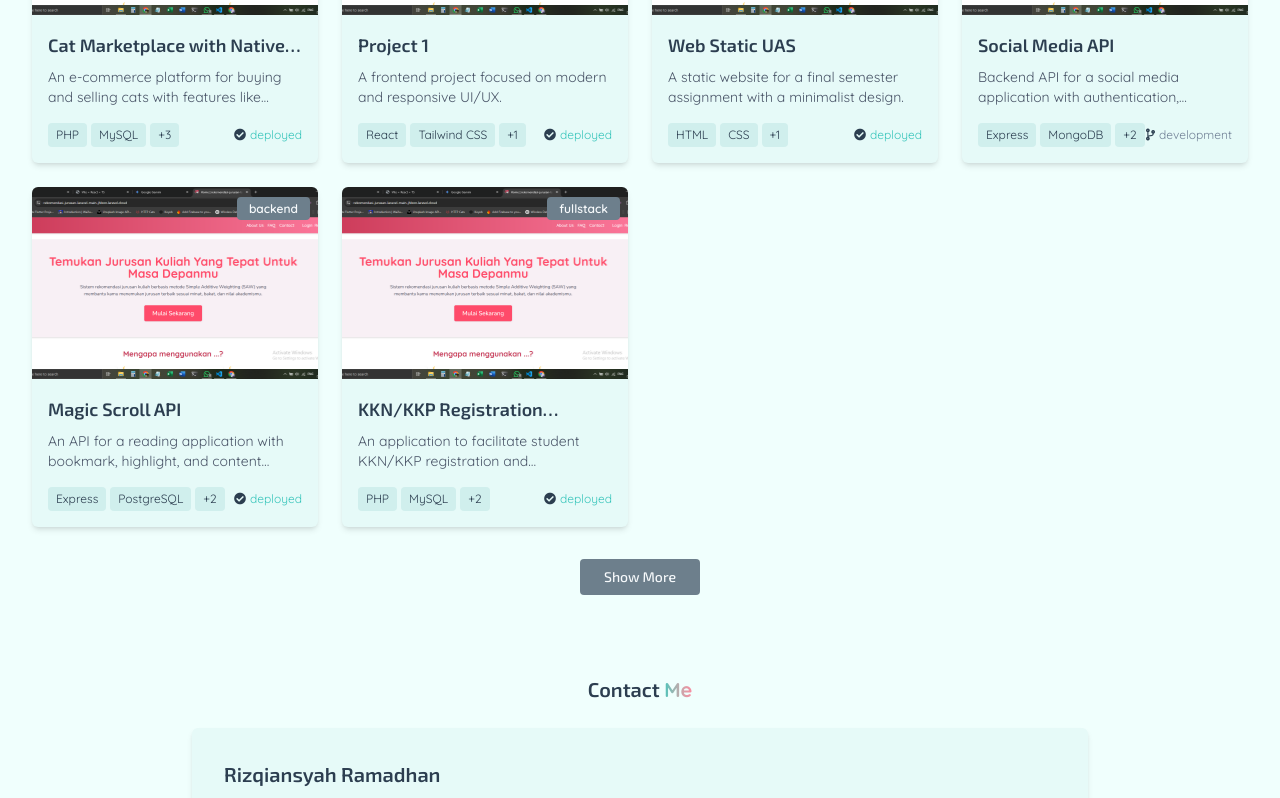
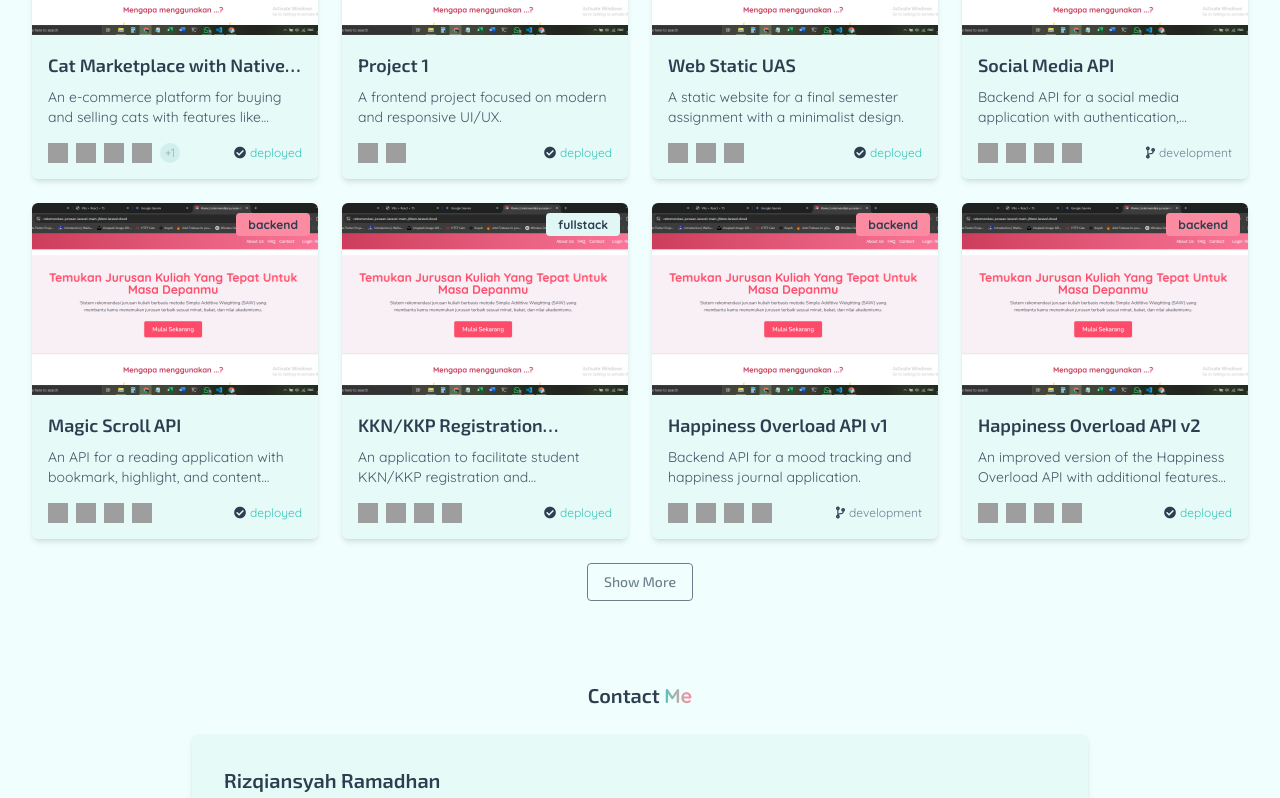
Before and after one commit to Rizz404/my-portfolio, a React (Vite) app: page /en in a window 1280 px wide. Shown: the part 2339-3137 px from the top of the page. Built offline with nearby package versions, Linux system fonts and the light colour scheme; grey boxes are pictures that could not be loaded.

Commit message:
fix(projects-section): change design

```diff
--- a/public/locales/en/translation.json
+++ b/public/locales/en/translation.json
@@ -74,7 +74,7 @@
     ],
     "languagesHeading": "Languages",
     "languages": ["Indonesian (Native)", "English (Intermediate)"],
-    "quote": "Eager to learn and contribute to impactful projects. "
+    "quote": "Driven by a curiosity for how technologies connect to create great products. I'm eager to grow and contribute my skills within a collaborative team."
   },
   "projects": {
     "heading1": "My",
--- a/public/locales/id/translation.json
+++ b/public/locales/id/translation.json
@@ -44,7 +44,7 @@
   },
   "experience": {
     "heading1": "Pengalaman",
-    "currentFocus": "Saat ini fokus untuk mendapatkan pengalaman praktis dan menyelesaikan pendidikan saya di",
+    "currentFocus": "Saat ini fokus untuk mendapatkan pengalaman dan menyelesaikan pendidikan saya di",
     "universityName": "Global Institute Technology And Business",
     "universityPeriod": "(2022-2025).",
     "sanken": {
@@ -74,7 +74,7 @@
     ],
     "languagesHeading": "Bahasa",
     "languages": ["Indonesia (Native)", "Inggris (Intermediate)"],
-    "quote": "Selalu bersemangat untuk belajar dan berkontribusi pada proyek-proyek yang berdampak."
+    "quote": "Digerakkan oleh rasa ingin tahu tentang bagaimana teknologi terhubung untuk menciptakan produk hebat. Saya bersemangat untuk berkembang dan menyumbangkan keahlian saya dalam sebuah tim yang kolaboratif."
   },
   "projects": {
     "heading1": "Proyek",
--- a/src/components/partials/ProjectsSection.tsx
+++ b/src/components/partials/ProjectsSection.tsx
@@ -1,6 +1,87 @@
 import { useState } from "react";
 import { useLocalization } from "../../hooks/useLocalization";
 import { motion, AnimatePresence } from "framer-motion";
+import { useBreakpoint } from "../../hooks/useBreakpoint";
+
+const categoryStyles: Record<ProjectCategory, string> = {
+  all: "bg-secondary text-secondary",
+  frontend: "bg-primary text-text-primary",
+  backend: "bg-accent text-text-primary",
+  fullstack: "bg-bg-alt text-text-primary",
+  mobile: "bg-secondary text-text-primary",
+};
+
+const techIcons: Record<string, string> = {
+  PHP: "https://cdn.jsdelivr.net/gh/devicons/devicon@latest/icons/php/php-original.svg",
+  MySQL:
+    "https://cdn.jsdelivr.net/gh/devicons/devicon@latest/icons/mysql/mysql-original.svg",
+  JavaScript:
+    "https://cdn.jsdelivr.net/gh/devicons/devicon@latest/icons/javascript/javascript-original.svg",
+  HTML: "https://cdn.jsdelivr.net/gh/devicons/devicon@latest/icons/html5/html5-original.svg",
+  CSS: "https://cdn.jsdelivr.net/gh/devicons/devicon@latest/icons/css3/css3-original.svg",
+  React:
+    "https://cdn.jsdelivr.net/gh/devicons/devicon@latest/icons/react/react-original.svg",
+  TailwindCSS:
+    "https://cdn.jsdelivr.net/gh/devicons/devicon@latest/icons/tailwindcss/tailwindcss-original.svg",
+  Express:
+    "https://cdn.jsdelivr.net/gh/devicons/devicon@latest/icons/express/express-original.svg",
+  MongoDB:
+    "https://cdn.jsdelivr.net/gh/devicons/devicon@latest/icons/mongodb/mongodb-original.svg",
+  JWT: "https://jwt.io/img/pic_logo.svg",
+  "Node.js":
+    "https://cdn.jsdelivr.net/gh/devicons/devicon@latest/icons/nodejs/nodejs-original.svg",
+  PostgreSQL:
+    "https://cdn.jsdelivr.net/gh/devicons/devicon@latest/icons/postgresql/postgresql-original.svg",
+  TypeScript:
+    "https://cdn.jsdelivr.net/gh/devicons/devicon@latest/icons/typescript/typescript-original.svg",
+  Bootstrap:
+    "https://cdn.jsdelivr.net/gh/devicons/devicon@latest/icons/bootstrap/bootstrap-original.svg",
+  jQuery:
+    "https://cdn.jsdelivr.net/gh/devicons/devicon@latest/icons/jquery/jquery-original.svg",
+  NestJS:
+    "https://cdn.jsdelivr.net/gh/devicons/devicon@latest/icons/nestjs/nestjs-original.svg",
+  Prisma:
+    "https://cdn.jsdelivr.net/gh/devicons/devicon@latest/icons/prisma/prisma-original.svg",
+  Redis:
+    "https://cdn.jsdelivr.net/gh/devicons/devicon@latest/icons/redis/redis-original.svg",
+  Flutter:
+    "https://cdn.jsdelivr.net/gh/devicons/devicon@latest/icons/flutter/flutter-original.svg",
+  Dart: "https://cdn.jsdelivr.net/gh/devicons/devicon@latest/icons/dart/dart-original.svg",
+  Firebase:
+    "https://cdn.jsdelivr.net/gh/devicons/devicon@latest/icons/firebase/firebase-original.svg",
+  Flask:
+    "https://cdn.jsdelivr.net/gh/devicons/devicon@latest/icons/flask/flask-original.svg",
+  Python:
+    "https://cdn.jsdelivr.net/gh/devicons/devicon@latest/icons/python/python-original.svg",
+  SQLAlchemy:
+    "https://cdn.jsdelivr.net/gh/devicons/devicon@latest/icons/sqlalchemy/sqlalchemy-original.svg",
+  SQLite:
+    "https://cdn.jsdelivr.net/gh/devicons/devicon@latest/icons/sqlite/sqlite-original.svg",
+  GetX: "https://raw.githubusercontent.com/jonataslaw/getx-community/master/get.png", // Contoh custom icon
+  Laravel:
+    "https://cdn.jsdelivr.net/gh/devicons/devicon@latest/icons/laravel/laravel-original.svg",
+};
+
+const modalVariants = {
+  hidden: { opacity: 0, scale: 0.95 },
+  visible: {
+    opacity: 1,
+    scale: 1,
+    transition: {
+      type: "spring",
+      damping: 25,
+      stiffness: 300,
+      when: "beforeChildren",
+      staggerChildren: 0.07,
+    },
+  },
+  exit: { opacity: 0, scale: 0.95 },
+};
+
+const itemVariants = {
+  hidden: { opacity: 0, y: 20 },
+  visible: { opacity: 1, y: 0 },
+};
 
 interface ProjectsSectionProps {
   id: string;
@@ -17,6 +98,8 @@ type Project = {
   image: string;
   deployed: boolean;
   maintained: boolean;
+  repoUrl?: string; // URL ke repo GitHub
+  liveUrl?: string; // URL ke website/demo live
 };
 
 const ProjectsSection = ({ id }: ProjectsSectionProps) => {
@@ -25,6 +108,8 @@ const ProjectsSection = ({ id }: ProjectsSectionProps) => {
   const [selectedProject, setSelectedProject] = useState<Project | null>(null);
   const [modalOpen, setModalOpen] = useState(false);
   const [showAll, setShowAll] = useState(false);
+
+  const breakpoint = useBreakpoint();
 
   const projects: Project[] = [
     {
@@ -36,6 +121,8 @@ const ProjectsSection = ({ id }: ProjectsSectionProps) => {
       image: "/assets/images/rekomendasi-jurusan.png",
       deployed: true,
       maintained: false,
+      repoUrl: "https://github.com/user/repo",
+      liveUrl: "https://project-live-url.com",
     },
     {
       id: "project1",
@@ -46,6 +133,8 @@ const ProjectsSection = ({ id }: ProjectsSectionProps) => {
       image: "/assets/images/rekomendasi-jurusan.png",
       deployed: true,
       maintained: true,
+      repoUrl: "https://github.com/user/repo",
+      liveUrl: "https://project-live-url.com",
     },
     {
       id: "web-static-uas",
@@ -56,6 +145,8 @@ const ProjectsSection = ({ id }: ProjectsSectionProps) => {
       image: "/assets/images/rekomendasi-jurusan.png",
       deployed: true,
       maintained: false,
+      repoUrl: "https://github.com/user/repo",
+      liveUrl: "https://project-live-url.com",
     },
     {
       id: "social-media-api",
@@ -66,6 +157,8 @@ const ProjectsSection = ({ id }: ProjectsSectionProps) => {
       image: "/assets/images/rekomendasi-jurusan.png",
       deployed: false,
       maintained: false,
+      repoUrl: "https://github.com/user/repo",
+      liveUrl: "https://project-live-url.com",
     },
     {
       id: "magic-scroll-api",
@@ -76,6 +169,8 @@ const ProjectsSection = ({ id }: ProjectsSectionProps) => {
       image: "/assets/images/rekomendasi-jurusan.png",
       deployed: true,
       maintained: false,
+      repoUrl: "https://github.com/user/repo",
+      liveUrl: "https://project-live-url.com",
     },
     {
       id: "sistem-informasi-kkn",
@@ -86,6 +181,8 @@ const ProjectsSection = ({ id }: ProjectsSectionProps) => {
       image: "/assets/images/rekomendasi-jurusan.png",
       deployed: true,
       maintained: true,
+      repoUrl: "https://github.com/user/repo",
+      liveUrl: "https://project-live-url.com",
     },
     {
       id: "happiness-overload-api-v1",
@@ -96,6 +193,8 @@ const ProjectsSection = ({ id }: ProjectsSectionProps) => {
       image: "/assets/images/rekomendasi-jurusan.png",
       deployed: false,
       maintained: false,
+      repoUrl: "https://github.com/user/repo",
+      liveUrl: "https://project-live-url.com",
     },
     {
       id: "happiness-overload-api-v2",
@@ -106,6 +205,8 @@ const ProjectsSection = ({ id }: ProjectsSectionProps) => {
       image: "/assets/images/rekomendasi-jurusan.png",
       deployed: true,
       maintained: true,
+      repoUrl: "https://github.com/user/repo",
+      liveUrl: "https://project-live-url.com",
     },
     {
       id: "magic-scroll-api-v2",
@@ -116,6 +217,8 @@ const ProjectsSection = ({ id }: ProjectsSectionProps) => {
       image: "/assets/images/rekomendasi-jurusan.png",
       deployed: true,
       maintained: true,
+      repoUrl: "https://github.com/user/repo",
+      liveUrl: "https://project-live-url.com",
     },
     {
       id: "big-floppa-api",
@@ -126,6 +229,8 @@ const ProjectsSection = ({ id }: ProjectsSectionProps) => {
       image: "/assets/images/rekomendasi-jurusan.png",
       deployed: true,
       maintained: false,
+      repoUrl: "https://github.com/user/repo",
+      liveUrl: "https://project-live-url.com",
     },
     {
       id: "simple-flutter-todo",
@@ -136,6 +241,8 @@ const ProjectsSection = ({ id }: ProjectsSectionProps) => {
       image: "/assets/images/rekomendasi-jurusan.png",
       deployed: true,
       maintained: false,
+      repoUrl: "https://github.com/user/repo",
+      liveUrl: "https://project-live-url.com",
     },
     {
       id: "gun-api-with-flask",
@@ -146,6 +253,8 @@ const ProjectsSection = ({ id }: ProjectsSectionProps) => {
       image: "/assets/images/rekomendasi-jurusan.png",
       deployed: false,
       maintained: false,
+      repoUrl: "https://github.com/user/repo",
+      liveUrl: "https://project-live-url.com",
     },
     {
       id: "uas-mobile",
@@ -156,6 +265,8 @@ const ProjectsSection = ({ id }: ProjectsSectionProps) => {
       image: "/assets/images/rekomendasi-jurusan.png",
       deployed: false,
       maintained: false,
+      repoUrl: "https://github.com/user/repo",
+      liveUrl: "https://project-live-url.com",
     },
     {
       id: "e-book-api",
@@ -166,6 +277,8 @@ const ProjectsSection = ({ id }: ProjectsSectionProps) => {
       image: "/assets/images/rekomendasi-jurusan.png",
       deployed: true,
       maintained: true,
+      repoUrl: "https://github.com/user/repo",
+      liveUrl: "https://project-live-url.com",
     },
     {
       id: "tegar-workshop-server",
@@ -176,6 +289,8 @@ const ProjectsSection = ({ id }: ProjectsSectionProps) => {
       image: "/assets/images/rekomendasi-jurusan.png",
       deployed: true,
       maintained: true,
+      repoUrl: "https://github.com/user/repo",
+      liveUrl: "https://project-live-url.com",
     },
     {
       id: "rekomendasi-jurusan-laravel",
@@ -186,6 +301,8 @@ const ProjectsSection = ({ id }: ProjectsSectionProps) => {
       image: "/assets/images/rekomendasi-jurusan.png",
       deployed: true,
       maintained: false,
+      repoUrl: "https://github.com/user/repo",
+      liveUrl: "https://project-live-url.com",
     },
     {
       id: "car-paint-server",
@@ -196,6 +313,8 @@ const ProjectsSection = ({ id }: ProjectsSectionProps) => {
       image: "/assets/images/rekomendasi-jurusan.png",
       deployed: false,
       maintained: false,
+      repoUrl: "https://github.com/user/repo",
+      liveUrl: "https://project-live-url.com",
     },
     {
       id: "project-3",
@@ -206,6 +325,8 @@ const ProjectsSection = ({ id }: ProjectsSectionProps) => {
       image: "/assets/images/rekomendasi-jurusan.png",
       deployed: true,
       maintained: true,
+      repoUrl: "https://github.com/user/repo",
+      liveUrl: "https://project-live-url.com",
     },
   ];
 
@@ -221,10 +342,22 @@ const ProjectsSection = ({ id }: ProjectsSectionProps) => {
     (project) => activeCategory === "all" || project.category === activeCategory
   );
 
-  // For mobile view, limit the number of projects shown initially
+  let initialLimit;
+  switch (breakpoint) {
+    case "xl":
+      initialLimit = 8;
+      break;
+    case "md":
+      initialLimit = 6;
+      break;
+    default: // sm
+      initialLimit = 2;
+      break;
+  }
+
   const displayedProjects = showAll
     ? filteredProjects
-    : filteredProjects.slice(0, 6);
+    : filteredProjects.slice(0, initialLimit);
 
   const openModal = (project: Project) => {
     setSelectedProject(project);
@@ -306,7 +439,11 @@ const ProjectsSection = ({ id }: ProjectsSectionProps) => {
                   loading="lazy"
                 />
                 <div className="absolute top-2 right-2">
-                  <span className="px-3 py-1 text-xs font-semibold rounded bg-opacity-80 text-text-inverted bg-secondary">
+                  <span
+                    className={`px-3 py-1 text-xs font-bold rounded ${
+                      categoryStyles[project.category]
+                    }`}
+                  >
                     {project.category}
                   </span>
                 </div>
@@ -320,19 +457,22 @@ const ProjectsSection = ({ id }: ProjectsSectionProps) => {
                 </p>
 
                 <div className="flex items-center justify-between mt-4">
-                  <div className="flex gap-1">
-                    {project.techStack.slice(0, 2).map((tech, idx) => (
-                      <span
-                        key={idx}
-                        className="px-2 py-1 text-xs rounded bg-bg-muted"
-                      >
-                        {tech}
-                      </span>
-                    ))}
-                    {project.techStack.length > 2 && (
-                      <span className="px-2 py-1 text-xs rounded bg-bg-muted">
-                        +{project.techStack.length - 2}
-                      </span>
+                  <div className="flex items-center gap-2">
+                    {project.techStack.slice(0, 4).map((tech) =>
+                      techIcons[tech] ? (
+                        <img
+                          key={tech}
+                          src={techIcons[tech]}
+                          alt={tech}
+                          title={tech} // Tooltip nama tech saat hover
+                          className="w-5 h-5"
+                        />
+                      ) : null
+                    )}
+                    {project.techStack.length > 4 && (
+                      <div className="flex items-center justify-center w-5 h-5 text-xs rounded-full bg-bg-muted text-text-muted">
+                        +{project.techStack.length - 4}
+                      </div>
                     )}
                   </div>
                   <span className="text-xs">
@@ -361,17 +501,15 @@ const ProjectsSection = ({ id }: ProjectsSectionProps) => {
         </div>
       )}
 
-      {filteredProjects.length > 6 && (
-        <div className="flex justify-center mt-8">
+      {filteredProjects.length > initialLimit && (
+        <div className="flex justify-center mt-6">
           <motion.button
-            className="px-6 py-2 text-sm font-medium rounded text-text-inverted bg-secondary hover:bg-secondary-hover"
+            className="px-4 py-2 text-sm font-medium rounded border border-secondary text-secondary transition-colors duration-200 hover:border-primary hover:text-primary"
             onClick={() => setShowAll(!showAll)}
-            whileHover={{ scale: 1.05 }}
+            whileHover={{ scale: 1.05, y: -2 }}
             whileTap={{ scale: 0.95 }}
           >
-            {showAll
-              ? t("projects.showLess") || "Show Less"
-              : t("projects.showMore") || "Show More"}
+            {showAll ? t("skills.showLess") : t("skills.showMore")}
           </motion.button>
         </div>
       )}
@@ -379,117 +517,139 @@ const ProjectsSection = ({ id }: ProjectsSectionProps) => {
       <AnimatePresence>
         {modalOpen && selectedProject && (
           <motion.div
-            className="fixed inset-0 z-50 flex items-center justify-center px-4 py-10 overflow-y-auto backdrop-blur-md bg-bg-main bg-opacity-70"
+            className="fixed inset-0 z-50 flex items-center justify-center px-4 py-10 overflow-y-auto backdrop-blur-md bg-bg-main/80"
             onClick={closeModal}
             initial={{ opacity: 0 }}
             animate={{ opacity: 1 }}
             exit={{ opacity: 0 }}
-            transition={{ duration: 0.2 }}
           >
             <motion.div
-              className="bg-bg-main rounded-md max-w-4xl w-full max-h-[90vh] overflow-y-auto relative shadow-xl"
+              className="bg-bg-alt rounded-lg max-w-4xl w-full max-h-[90vh] overflow-y-auto relative shadow-2xl border border-bg-muted flex flex-col"
               onClick={(e) => e.stopPropagation()}
-              initial={{ scale: 0.9, opacity: 0 }}
-              animate={{ scale: 1, opacity: 1 }}
-              exit={{ scale: 0.9, opacity: 0 }}
-              transition={{ type: "spring", damping: 25 }}
+              variants={modalVariants}
+              initial="hidden"
+              animate="visible"
+              exit="exit"
             >
+              <div className="sticky top-0 z-10 flex justify-end p-2 bg-bg-alt/80 backdrop-blur-sm">
                 <motion.button
-                className="absolute text-xl top-4 right-4 text-text-primary hover:text-primary"
+                  className="flex items-center justify-center w-8 h-8 rounded-full text-text-secondary hover:bg-bg-muted hover:text-primary"
                   onClick={closeModal}
                   aria-label={t("projects.closeModalAriaLabel")}
                   whileHover={{ scale: 1.1, rotate: 90 }}
-                transition={{ duration: 0.2 }}
                 >
                   <i className="fas fa-times"></i>
                 </motion.button>
+              </div>
 
-              <div className="w-full h-64 overflow-hidden sm:h-80">
+              <div className="flex-grow p-6 pt-0 md:p-8 md:pt-0">
+                <div className="grid gap-8 md:grid-cols-2">
+                  {/* --- KOLOM KIRI: GAMBAR & TOMBOL AKSI --- */}
+                  <motion.div variants={itemVariants}>
+                    <div className="mb-4 overflow-hidden rounded-lg shadow-lg">
                       <img
                         src={selectedProject.image}
                         alt={selectedProject.name}
-                  className="object-cover w-full h-full"
+                        className="object-cover w-full h-auto"
                       />
                     </div>
+                    <div className="flex gap-4">
+                      {selectedProject.liveUrl && (
+                        <a
+                          href={selectedProject.liveUrl}
+                          target="_blank"
+                          rel="noopener noreferrer"
+                          className="flex-1 text-center btn btn-primary"
+                        >
+                          Live Demo{" "}
+                          <i className="ml-2 fas fa-external-link-alt"></i>
+                        </a>
+                      )}
+                      {selectedProject.repoUrl && (
+                        <a
+                          href={selectedProject.repoUrl}
+                          target="_blank"
+                          rel="noopener noreferrer"
+                          className="flex-1 text-center btn btn-secondary"
+                        >
+                          Source Code <i className="ml-2 fab fa-github"></i>
+                        </a>
+                      )}
+                    </div>
+                  </motion.div>
 
-              <div className="p-6">
-                <div className="flex flex-wrap items-center justify-between gap-3 mb-4">
-                  <h3 className="text-2xl font-semibold">
+                  {/* --- KOLOM KANAN: DETAIL PROYEK --- */}
+                  <motion.div variants={itemVariants}>
+                    <span
+                      className={`px-3 py-1 mb-3 inline-block text-sm font-bold rounded-full ${
+                        categoryStyles[selectedProject.category]
+                      }`}
+                    >
+                      {selectedProject.category}
+                    </span>
+                    <h3 className="mb-3 text-3xl font-bold text-text-primary">
                       {selectedProject.name}
                     </h3>
-                  <span className="px-3 py-1 text-xs font-medium rounded-full text-text-inverted bg-primary">
-                    {selectedProject.category}
-                  </span>
-                </div>
-
-                <p className="mb-6 text-text-secondary">
+                    <p className="mb-6 leading-relaxed text-text-secondary">
                       {selectedProject.description}
                     </p>
 
-                <div className="mb-6">
-                  <h4 className="mb-3 text-lg font-medium text-primary">
+                    <h4 className="mb-3 text-lg font-semibold text-text-primary">
                       {t("projects.techStackHeading")}
                     </h4>
-                  <div className="flex flex-wrap gap-2">
-                    {selectedProject.techStack.map((tech, idx) => (
-                      <motion.span
-                        key={idx}
-                        className="px-3 py-1 text-sm rounded bg-bg-element"
-                        initial={{ opacity: 0, y: 10 }}
-                        animate={{
-                          opacity: 1,
-                          y: 0,
-                          transition: { delay: idx * 0.05 },
-                        }}
-                        whileHover={{ y: -2 }}
+                    <div className="flex flex-wrap gap-3 mb-6">
+                      {selectedProject.techStack.map((tech) => (
+                        <div
+                          key={tech}
+                          className="flex items-center gap-2 px-3 py-1 rounded-md bg-bg-element"
                         >
-                        {tech}
-                      </motion.span>
+                          <img
+                            src={techIcons[tech]}
+                            alt={tech}
+                            className="w-5 h-5"
+                          />
+                          <span className="text-sm font-medium">{tech}</span>
+                        </div>
                       ))}
                     </div>
+
+                    <div className="p-4 rounded-md bg-bg-element">
+                      <div className="flex justify-between">
+                        <div>
+                          <span className="block text-sm font-medium text-text-muted">
+                            {t("projects.status.label")}
+                          </span>
+                          <span
+                            className={`font-semibold ${
+                              selectedProject.maintained
+                                ? "text-primary"
+                                : "text-accent"
+                            }`}
+                          >
+                            {selectedProject.maintained
+                              ? t("projects.status.maintained")
+                              : t("projects.status.archived")}
+                          </span>
                         </div>
-
-                <div className="flex flex-wrap gap-6 text-sm">
                         <div>
-                    <span className="font-medium">
-                      {t("projects.status.label")}:
-                    </span>{" "}
-                    {selectedProject.maintained ? (
-                      <span className="text-primary">
-                        {t("projects.status.maintained")}
+                          <span className="block text-sm font-medium text-text-muted">
+                            {t("projects.deployment.label")}
                           </span>
-                    ) : (
-                      <span className="text-accent">
-                        {t("projects.status.archived")}
+                          <span
+                            className={`font-semibold ${
+                              selectedProject.deployed
+                                ? "text-primary"
+                                : "text-text-tertiary"
+                            }`}
+                          >
+                            {selectedProject.deployed
+                              ? t("projects.deployment.deployed")
+                              : t("projects.deployment.notDeployed")}
                           </span>
-                    )}
-                  </div>
-
-                  <div>
-                    <span className="font-medium">
-                      {t("projects.deployment.label")}:
-                    </span>{" "}
-                    {selectedProject.deployed ? (
-                      <span className="text-primary">
-                        {t("projects.deployment.deployed")}
-                      </span>
-                    ) : (
-                      <span className="text-text-tertiary">
-                        {t("projects.deployment.notDeployed")}
-                      </span>
-                    )}
                         </div>
                       </div>
-
-                <div className="flex justify-end mt-8">
-                  <motion.button
-                    className="px-6 py-2 transition-colors rounded text-text-inverted bg-primary hover:bg-primary-hover"
-                    onClick={closeModal}
-                    whileHover={{ scale: 1.05 }}
-                    whileTap={{ scale: 0.95 }}
-                  >
-                    {t("projects.closeButton")}
-                  </motion.button>
+                    </div>
+                  </motion.div>
                 </div>
               </div>
             </motion.div>
--- /dev/null
+++ b/src/hooks/useBreakpoint.ts
@@ -0,0 +1,25 @@
+import { useState, useEffect } from "react";
+
+const getBreakpoint = (width: number): string => {
+  if (width < 768) return "sm"; // Mobile (kebawah)
+  if (width < 1280) return "md"; // Tablet (md keatas)
+  if (width >= 1280) return "xl"; // Desktop (xl keatas)
+  return "xl";
+};
+
+export const useBreakpoint = () => {
+  const [breakpoint, setBreakpoint] = useState("xl");
+
+  useEffect(() => {
+    const handleResize = () => {
+      setBreakpoint(getBreakpoint(window.innerWidth));
+    };
+
+    handleResize();
+
+    window.addEventListener("resize", handleResize);
+    return () => window.removeEventListener("resize", handleResize);
+  }, []);
+
+  return breakpoint;
+};
```
Lines whose indentation alone changed are shown as unchanged.
